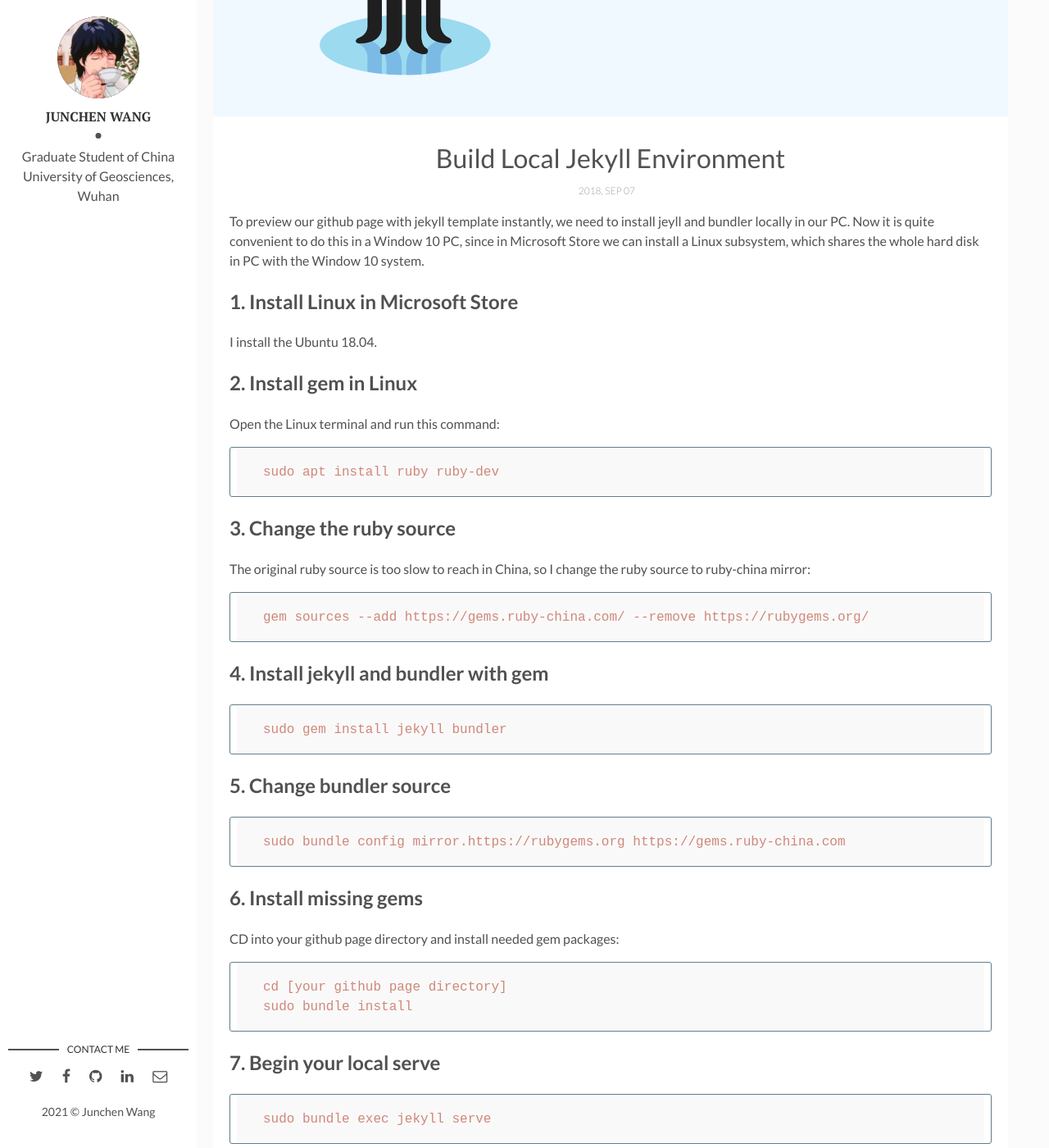
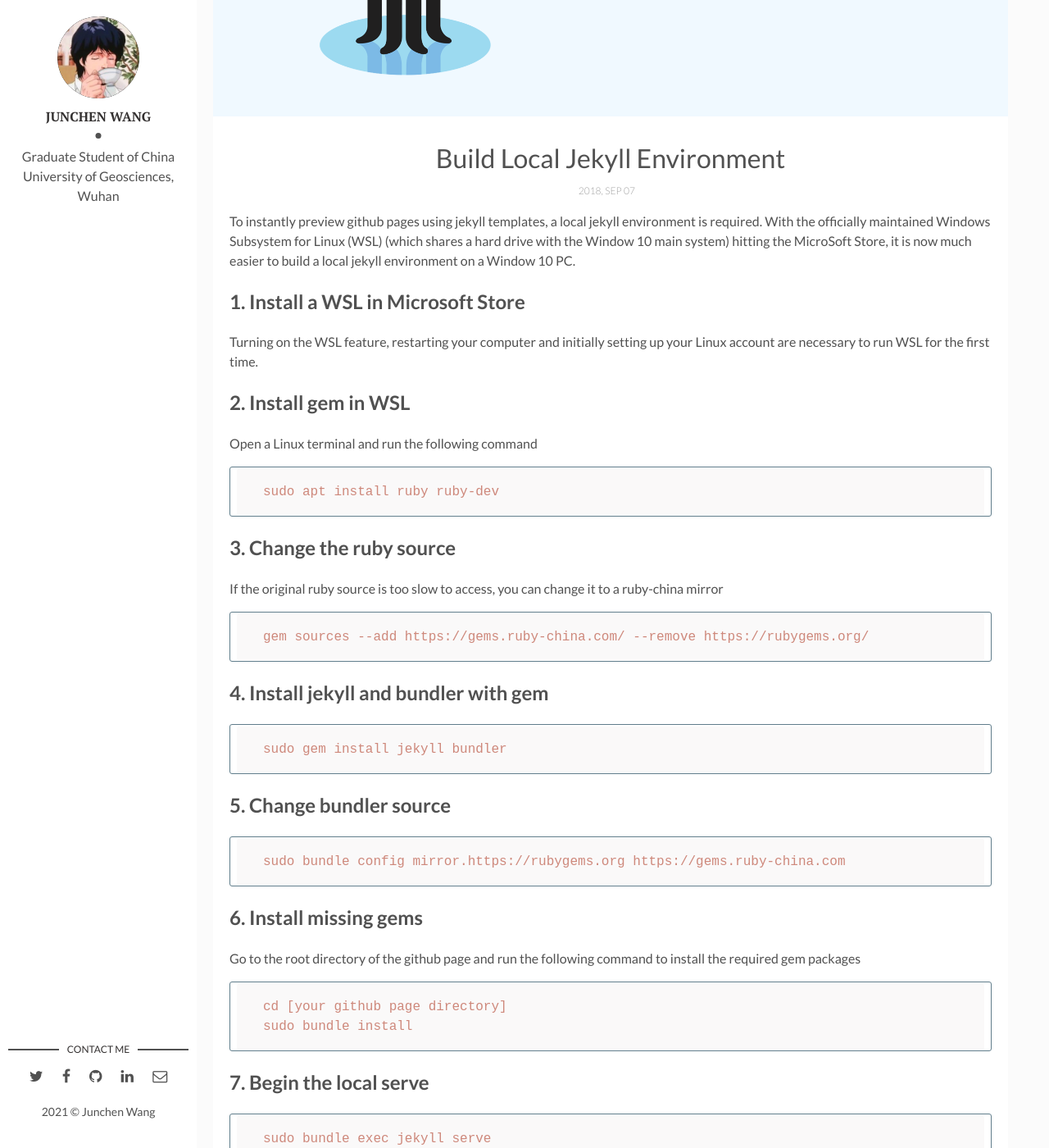
Before and after one commit to WangJunChen567/WangJunChen567.github.io, a Jekyll site: the page built from _posts/2018-09-07-build-local-jekyll-environment.markdown, in a window 1280 px wide and 1400 px high, scrolled down 378 px. Shown: the whole window at 82% size. Built offline with Jekyll 4.4.1, drawn with Linux system fonts in a browser that asks for light colours; comment, search, counter and statistics services are not loaded.

Commit message:
Updated the post of build local jekyll env.

````diff
--- a/_posts/2018-09-07-build-local-jekyll-environment.markdown
+++ b/_posts/2018-09-07-build-local-jekyll-environment.markdown
@@ -7,20 +7,19 @@ img: github-page-and-jekyll.png
 tags: [Github page, Jekyll, Local environment]
 ---
 
-To preview our github page with jekyll template instantly, we need to install jeyll and bundler locally in our PC.
-Now it is quite convenient to do this in a Window 10 PC, since in Microsoft Store we can install a Linux subsystem, which shares the whole hard disk in PC with the Window 10 system.
+To instantly preview github pages using jekyll templates, a local jekyll environment is required. With the officially maintained Windows Subsystem for Linux (WSL) (which shares a hard drive with the Window 10 main system) hitting the MicroSoft Store, it is now much easier to build a local jekyll environment on a Window 10 PC.
 
-## 1. Install Linux in Microsoft Store
-I install the Ubuntu 18.04.
+## 1. Install a WSL in Microsoft Store
+Turning on the WSL feature, restarting your computer and initially setting up your Linux account are necessary to run WSL for the first time.
 
-## 2. Install gem in Linux
-Open the Linux terminal and run this command:
+## 2. Install gem in WSL
+Open a Linux terminal and run the following command
 ```
 sudo apt install ruby ruby-dev
 ```
 
 ## 3. Change the ruby source
-The original ruby source is too slow to reach in China, so I change the ruby source to ruby-china mirror:
+If the original ruby source is too slow to access, you can change it to a ruby-china mirror
 ```
 gem sources --add https://gems.ruby-china.com/ --remove https://rubygems.org/
 ```
@@ -36,13 +35,13 @@ sudo bundle config mirror.https://rubygems.org https://gems.ruby-china.com
 ```
 
 ## 6. Install missing gems
-CD into your github page directory and install needed gem packages:
+Go to the root directory of the github page and run the following command to install the required gem packages
 ```
 cd [your github page directory]
 sudo bundle install
 ```
 
-## 7. Begin your local serve
+## 7. Begin the local serve
 ```
 sudo bundle exec jekyll serve
 ```
````
